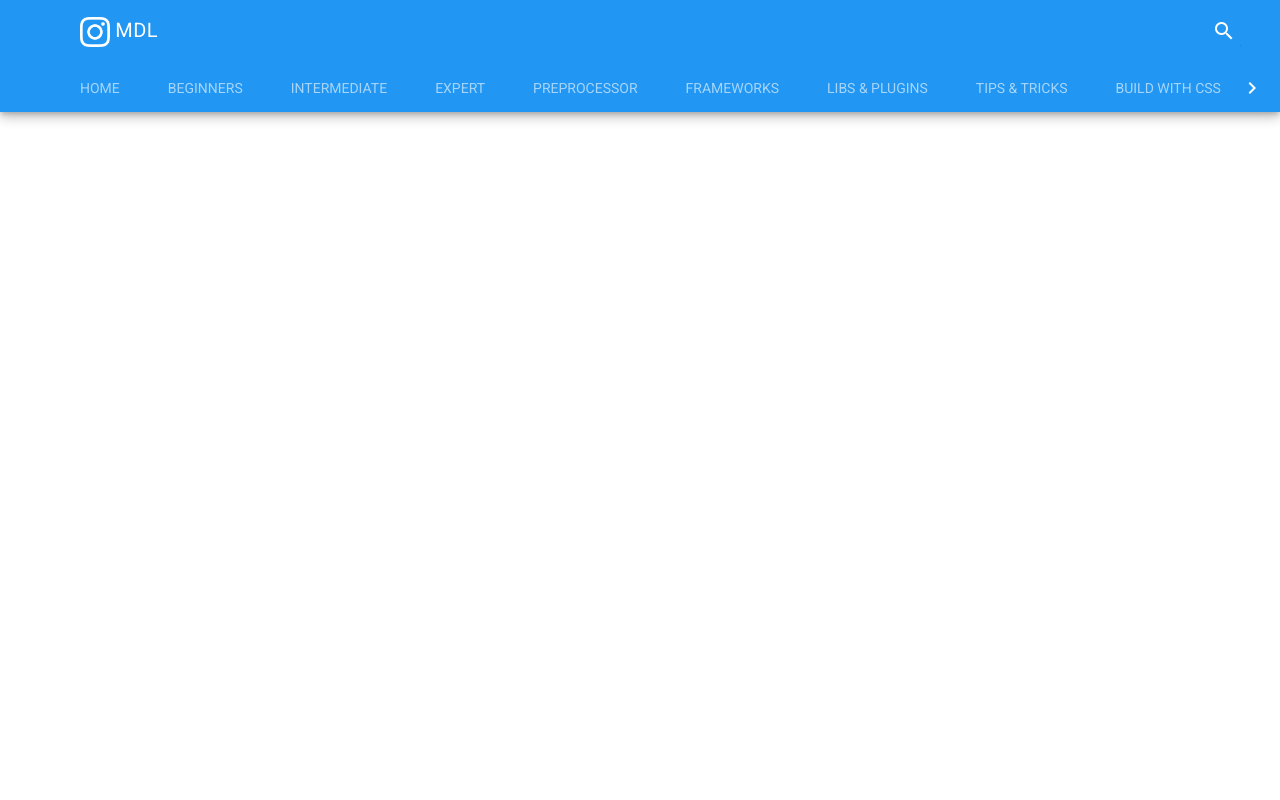
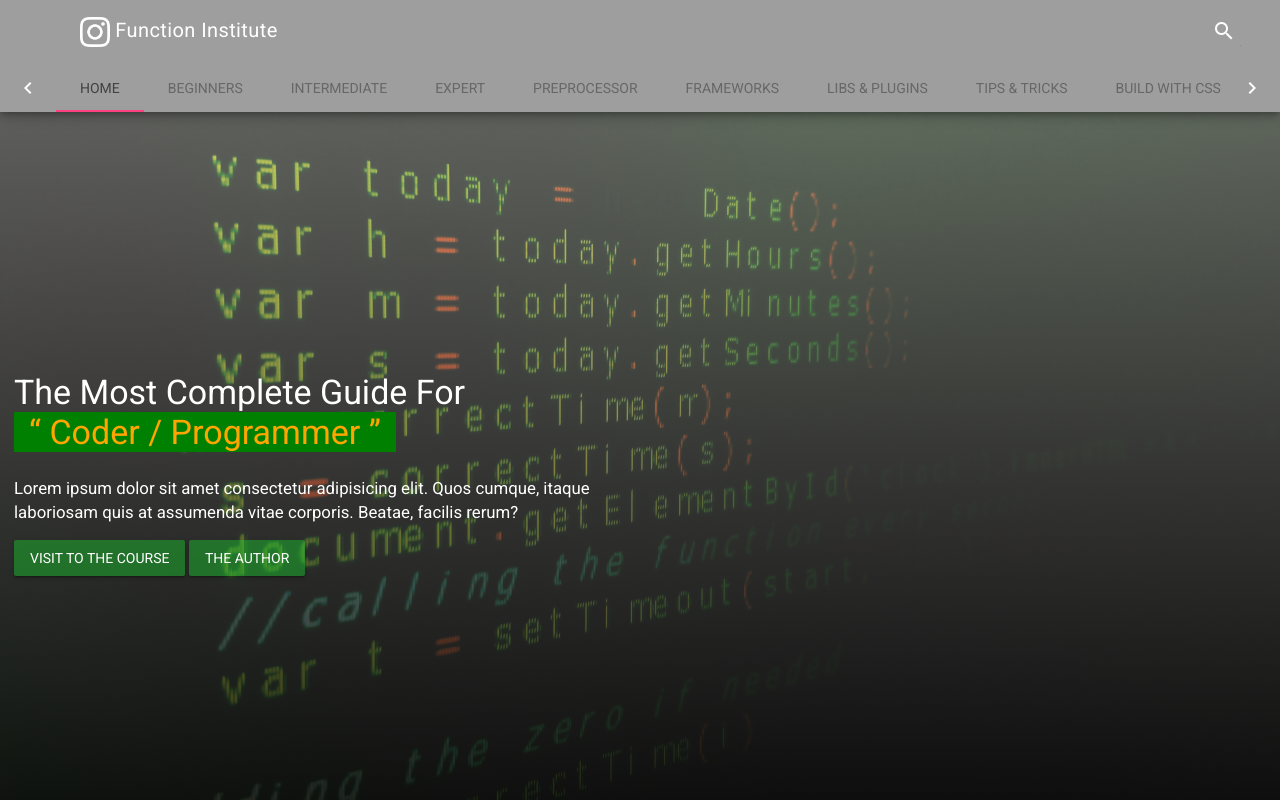
Before and after one commit to Ryanhustler420/AdvanceCss_AKA_scss, a plain HTML site: page Matrial Design Template/index.html in a window 1280 px wide. Drawn offline with nearby package versions, Linux system fonts and the light colour scheme.

Commit message:
Building the header and hero area section

```diff
--- a/Matrial Design Template/css/styles.css
+++ b/Matrial Design Template/css/styles.css
@@ -1,3 +1,7 @@
+* {
+    color: white;
+}
+
 body {
     font-family: 'Roboto', sans-serif;
 }
@@ -24,3 +28,45 @@ body {
 }
 
 /* main header section ends hers*/
+
+/* home section header starts here */
+
+.home-section__header {
+    background: linear-gradient(0deg, rgba(15, 14, 15, 0.857), rgba(235, 221, 228, 0.401)), url("../images/devs.jpg") no-repeat center center;
+    background-size: cover;
+    min-height: 700px;
+
+    display: flex;
+    flex-direction: column;
+    justify-content: center;
+    color: whitesmoke;
+}
+
+.mdl-button--colored {
+    background: rgba(24, 204, 45, 0.435) !important;
+    color: white !important;
+}
+
+.mdl-button--default {
+    background: rgba(24, 204, 45, 0.435);
+    font-weight: 100;
+    color: white;
+}
+
+.home-section__content {
+    max-width: 600px;
+    padding-left: 1em;
+}
+
+.home-section__content p {
+    font-size: 120%;
+}
+
+.subtitle-text {
+    font-size: inherit;
+    color: orange;
+    background: green;
+    padding: 0 15px;
+}
+
+/* home section header ends here */
--- a/Matrial Design Template/index.html
+++ b/Matrial Design Template/index.html
@@ -16,7 +16,7 @@
     <link rel="stylesheet" href="https://fonts.googleapis.com/icon?family=Material+Icons">
 
     <!-- MDL CSS CDN -->
-    <link rel="stylesheet" href="https://code.getmdl.io/1.3.0/material.blue-pink.min.css">
+    <link rel="stylesheet" href="https://code.getmdl.io/1.3.0/material.grey-pink.min.css">
 
 
 
@@ -35,7 +35,7 @@
                 <!-- main title starts here -->
                 <span class="mdl-layout-title">
                     <img src="./images/icon.png" class="logo" alt="icon">
-                    MDL
+                    Function Institute
                 </span>
 
                 <!-- main title ends here -->
@@ -84,6 +84,90 @@
         </div>
         <!-- MDL layout drawer ends here -->
 
+
+        <main class="mdl-layout__content">
+
+            <!-- home starts here -->
+            <section id="home" class="mdl-layout__tab-panel is-active">
+                <!-- page content start here -->
+                <div class="page-content">
+
+                    <!-- home section header starts here -->
+                    <header class="home-section__header">
+
+                        <!-- Home section content starts here -->
+                        <div class="home-section__content">
+
+                            <h3>The Most Complete Guide For
+                                <br />
+                                <q class="subtitle-text"> Coder / Programmer </q>
+                            </h3>
+                            <p>Lorem ipsum dolor sit amet consectetur adipisicing elit. Quos cumque, itaque laboriosam
+                                quis
+                                at assumenda vitae corporis. Beatae, facilis rerum?</p>
+
+                            <div>
+                                <button class="mdl-button mdl-js-button mdl-button--raised mdl-button--colored">
+                                    Visit to The Course
+                                </button>
+                                <button class="mdl-button mdl-js-button mdl-button--raised mdl-button--default">
+                                    The Author
+                                </button>
+                            </div>
+
+                        </div>
+                        <!-- Home section content ends here -->
+
+                    </header>
+                    <!-- home section header ends here -->
+
+                </div>
+                <!-- page content ends here -->
+            </section>
+            <!-- home ends here -->
+
+            <!-- beginners starts here -->
+            <section id="beginners" class="mdl-layout__tab-panel"></section>
+            <!-- beginners ends here -->
+
+            <!-- intermediate starts here -->
+            <section id="intermediate" class="mdl-layout__tab-panel"></section>
+            <!-- intermediate ends here -->
+
+            <!-- expert starts here -->
+            <section id="expert" class="mdl-layout__tab-panel"></section>
+            <!-- expert ends here -->
+
+            <!-- preprocessor starts here -->
+            <section id="preprocessor" class="mdl-layout__tab-panel"></section>
+            <!-- preprocessor ends here -->
+
+            <!-- frameworks starts here -->
+            <section id="frameworks" class="mdl-layout__tab-panel"></section>
+            <!-- frameworks ends here -->
+
+            <!-- libs-plugin starts here -->
+            <section id="libs-plugin" class="mdl-layout__tab-panel"></section>
+            <!-- libs-plugin ends here -->
+
+            <!-- tips-tricks starts here -->
+            <section id="tips-tricks" class="mdl-layout__tab-panel"></section>
+            <!-- tips-tricks ends here -->
+
+            <!-- buildwithcss starts here -->
+            <section id="buildwithcss" class="mdl-layout__tab-panel">
+
+            </section>
+            <!-- buildwithcss ends here -->
+
+        </main>
+
+
+
+
+
+
+
     </div>
     <!-- MDL layout ends here -->
 
```
Also changed, not shown: Matrial Design Template/images/devs.jpg (added).
